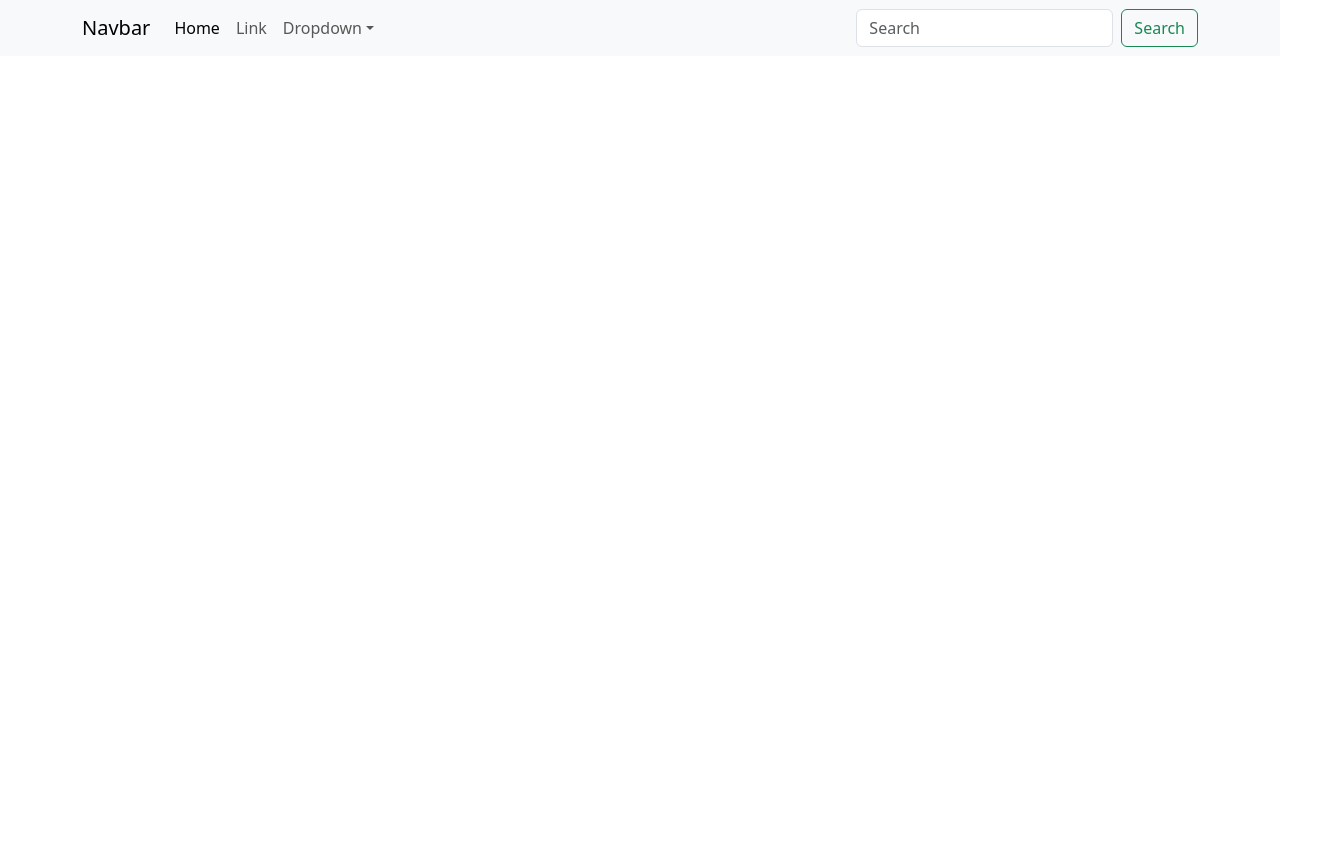
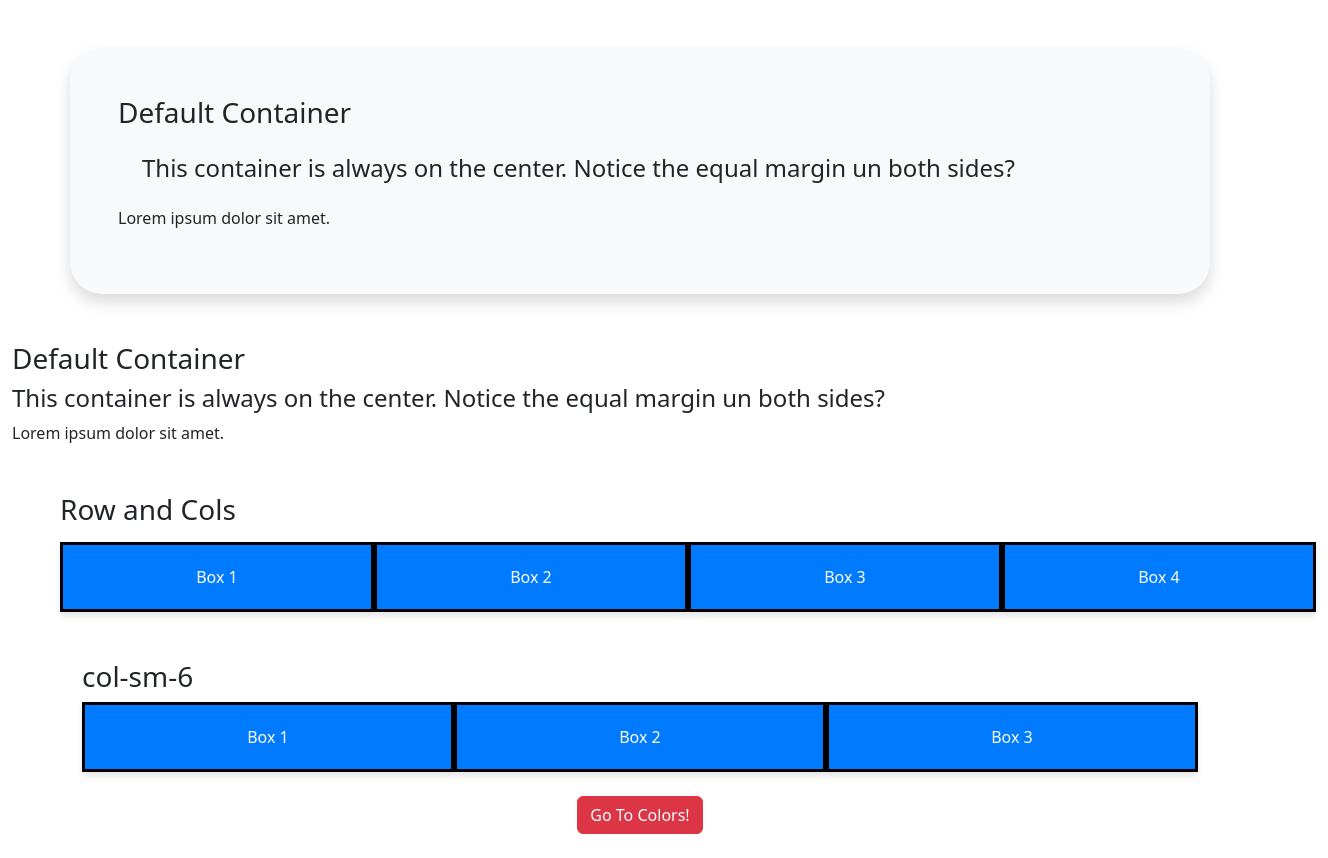
Before and after one commit to cxrstar/BootStrap-Essentials, a plain HTML site: page index.html in a window 1280 px wide. Shown: the whole page, 1328 px wide, since content can reach past the window. Before the commit the page ends 800 px from the top, so only its background shows below. Drawn offline with nearby package versions, Linux system fonts and the light colour scheme.

Commit message:
done commit

```diff
--- a/index.html
+++ b/index.html
@@ -8,8 +8,7 @@
             name="viewport"
             content="width=device-width, initial-scale=1, shrink-to-fit=no"
         />
-
-        <!-- Bootstrap CSS v5.2.1 -->
+        <link rel="stylesheet" href="style.css">
         <link
             href="https://cdn.jsdelivr.net/npm/bootstrap@5.3.2/dist/css/bootstrap.min.css"
             rel="stylesheet"
@@ -19,80 +18,56 @@
     </head>
 
     <body>
+        <div class="container mt-5 p-5 shadow bg-light rounded-5">
+            <h3>Default Container</h3>
+            <h4 class="m-4">This container is always on the center. Notice the equal margin un both sides?</h4>
+            <p>Lorem ipsum dolor sit amet.</p>
+        </div>
 
-        <nav
-            class="navbar navbar-expand-sm navbar-light bg-light"
-        >
-            <div class="container">
-                <a class="navbar-brand" href="#">Navbar</a>
-                <button
-                    class="navbar-toggler d-lg-none"
-                    type="button"
-                    data-bs-toggle="collapse"
-                    data-bs-target="#collapsibleNavId"
-                    aria-controls="collapsibleNavId"
-                    aria-expanded="false"
-                    aria-label="Toggle navigation"
-                >
-                    <span class="navbar-toggler-icon"></span>
-                </button>
-                <div class="collapse navbar-collapse" id="collapsibleNavId">
-                    <ul class="navbar-nav me-auto mt-2 mt-lg-0">
-                        <li class="nav-item">
-                            <a class="nav-link active" href="#" aria-current="page"
-                                >Home
-                                <span class="visually-hidden">(current)</span></a
-                            >
-                        </li>
-                        <li class="nav-item">
-                            <a class="nav-link" href="#">Link</a>
-                        </li>
-                        <li class="nav-item dropdown">
-                            <a
-                                class="nav-link dropdown-toggle"
-                                href="#"
-                                id="dropdownId"
-                                data-bs-toggle="dropdown"
-                                aria-haspopup="true"
-                                aria-expanded="false"
-                                >Dropdown</a
-                            >
-                            <div
-                                class="dropdown-menu"
-                                aria-labelledby="dropdownId"
-                            >
-                                <a class="dropdown-item" href="#"
-                                    >Action-1</a
-                                >
-                                <a class="dropdown-item" href="#"
-                                    >Action-2</a
-                                >
-                            </div>
-                        </li>
-                    </ul>
-                    <form class="d-flex my-2 my-lg-0">
-                        <input
-                            class="form-control me-sm-2"
-                            type="text"
-                            placeholder="Search"
-                        />
-                        <button
-                            class="btn btn-outline-success my-2 my-sm-0"
-                            type="submit"
-                        >
-                            Search
-                        </button>
-                    </form>
+        <div class="container-fluid mt-5">
+            <h3>Default Container</h3>
+            <h4>This container is always on the center. Notice the equal margin un both sides?</h4>
+            <p>Lorem ipsum dolor sit amet.</p>
+        </div>
+
+            <div class="container-fluid m-5">
+                <h3 class="my-3">Row and Cols</h3>
+                <div class="row g-0">
+                   <div class="col">
+                    <div class="col custom-box">Box 1</div>
+                </div>
+                    <div class="col">
+                    <div class="col custom-box">Box 2</div>
+                </div>
+                    <div class="col">
+                    <div class="col custom-box">Box 3</div>
+                </div>
+                    <div class="col">
+                    <div class="col custom-box">Box 4</div>
                 </div>
             </div>
-        </nav>
+        </div>
 
+        <div class="container">
+            <h3>col-sm-6</h3>
+            <div class="row g-0">
+                <div class="col-lg-4 col-sm-12 col-md-12">
+                    <div class="custom-box">Box 1</div>
+                </div>
+                <div class="col-lg-4 col-sm-3 col-md-12">
+                    <div class="custom-box">Box 2</div>
+                </div>
+                <div class="col-lg-4 col-md-12 col-sm-9">
+                    <div class="custom-box">Box 3</div>
+                </div>
+            </div>
 
+        </div>
 
+        <div class="container my-4 d-flex justify-content-center">
+            <a href="colors.html" class="btn btn-danger">Go To Colors!</a>
 
-
-
-
+        </div>
 
 
 
```
Also changed, not shown: containers.html (deleted, +0 -87 lines).
